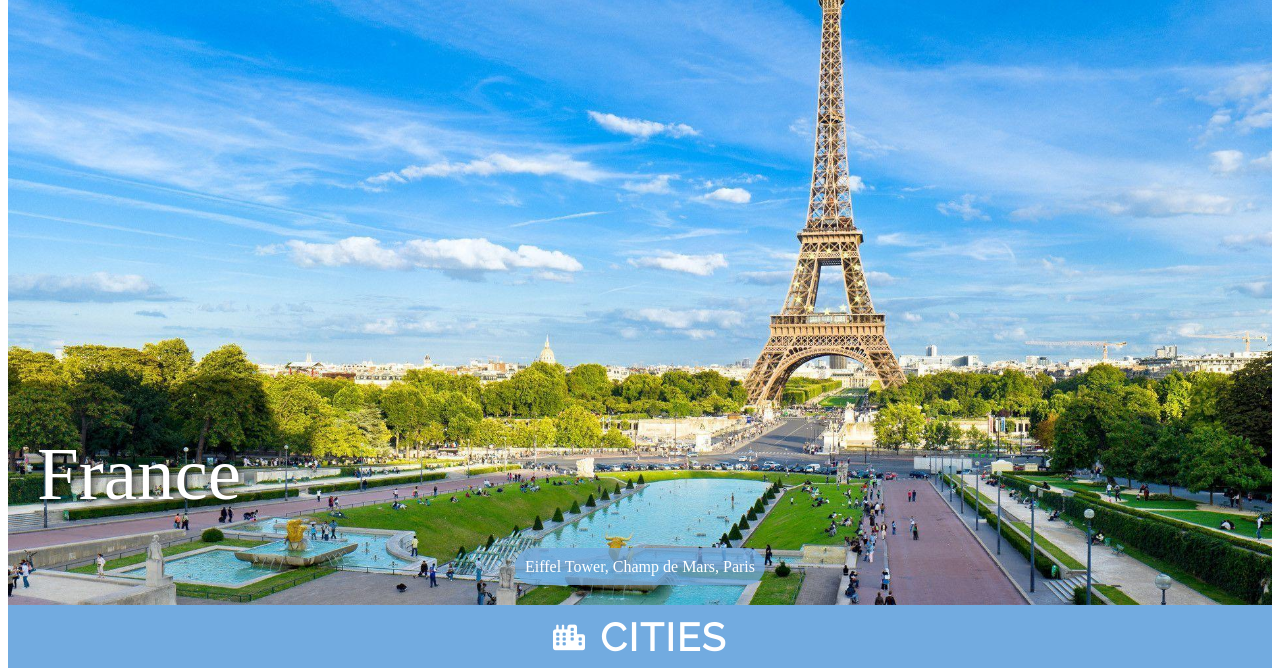
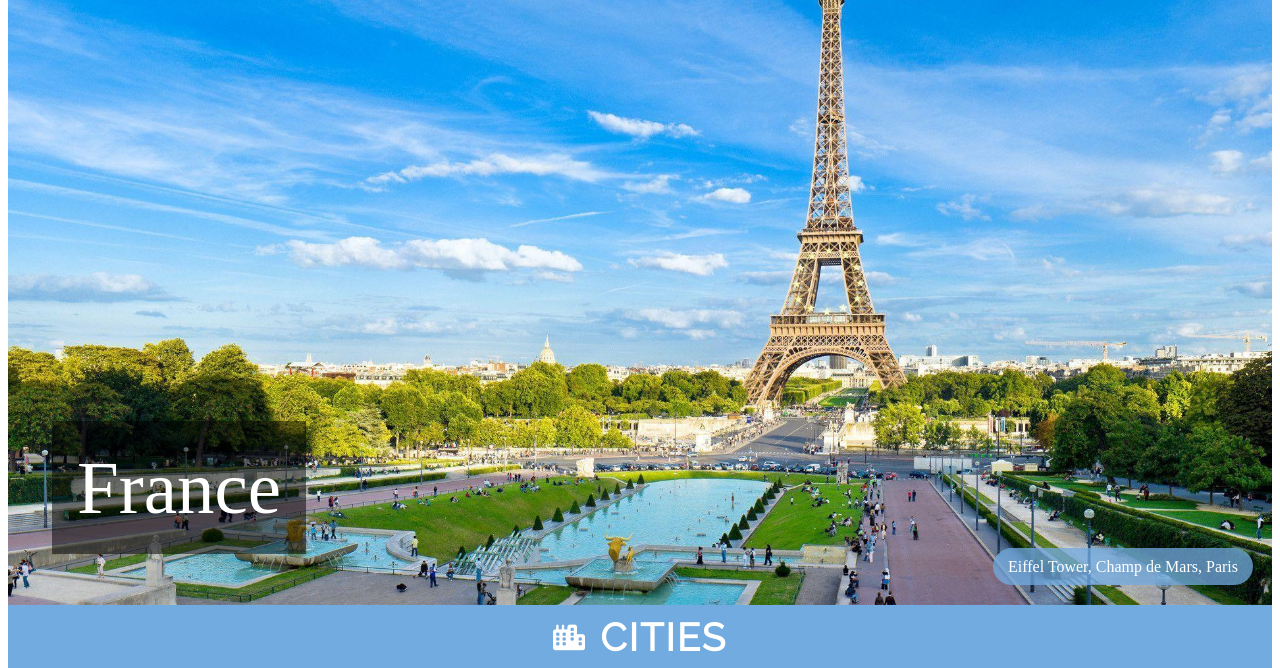
Before and after one commit to nss-day-cohort-43/hello-world-kiwanos, a plain HTML site: page france.html in a window 1280 px wide. Shown: the part 94-762 px from the top of the page. Drawn offline with Linux system fonts and the light colour scheme.

Commit message:
reformatted and styled hero copy

```diff
--- a/css/France-main.css
+++ b/css/France-main.css
@@ -24,8 +24,10 @@ main {
 
 .flex-container-for-main {
 	display: flex;
-	flex-direction: column;
-	justify-content: space-between;
+	flex-direction: row;
+    justify-content: space-between;
+    align-items: flex-end;
+    flex-wrap: wrap;
 	height: 170px;
 	width: auto;
 }
@@ -33,25 +35,27 @@ main {
 .floating-country-name-container {
     align-items: flex-start;
 	font-size: 69px;
-	text-shadow: 2px 2px 5px rgba(178, 34, 52, 1.0);
 	font-size: 75px;
-	text-shadow: 2px 2px 10px black;
-	margin-left: 25px;
+    margin-left: 40px;
+    margin-bottom: 70px;
+}
+
+.floating-country-name-container span {
+    padding: 25px;
+    background-color: rgba(0, 0, 0, .5);
 }
 
 .country-name-bottom-main {
 	align-items: flex-end;
-	text-align: center;
-	/* background: center rgba(114, 171, 224, 0.35); */
-	margin: 4px 4px 25px 4px;
-	/* border-radius: 2em; */
+	text-align: right;
+	margin: 4px 15px 25px 4px;
 }
 
 .bottom-name-highlight {
 	background: center rgba(60, 59, 110, .85);
 	background: center rgba(114, 171, 224, .75);
 	border-radius: 2em;
-	padding: 10px;
+	padding: 10px 15px;
 }
 
 #bottom-about {
--- a/css/country-info.css
+++ b/css/country-info.css
@@ -85,6 +85,7 @@
 
 .item-info a {
     color: white;
+    font-family: 'Raleway', sans-serif;
     background-color: rgba(0, 0, 0, .15);
     text-decoration: none;
     padding: 10px;
--- a/france.html
+++ b/france.html
@@ -28,7 +28,7 @@
     <main style="background-image: url('../imgs/paris-france-1.jpg');">
         <div class="flex-container-for-main">
             <div class="floating-country-name-container">
-                France
+                <span>France</span>
             </div>
             <div class="country-name-bottom-main">
             <span class="bottom-name-highlight">Eiffel Tower, Champ de Mars, Paris</span>
```
